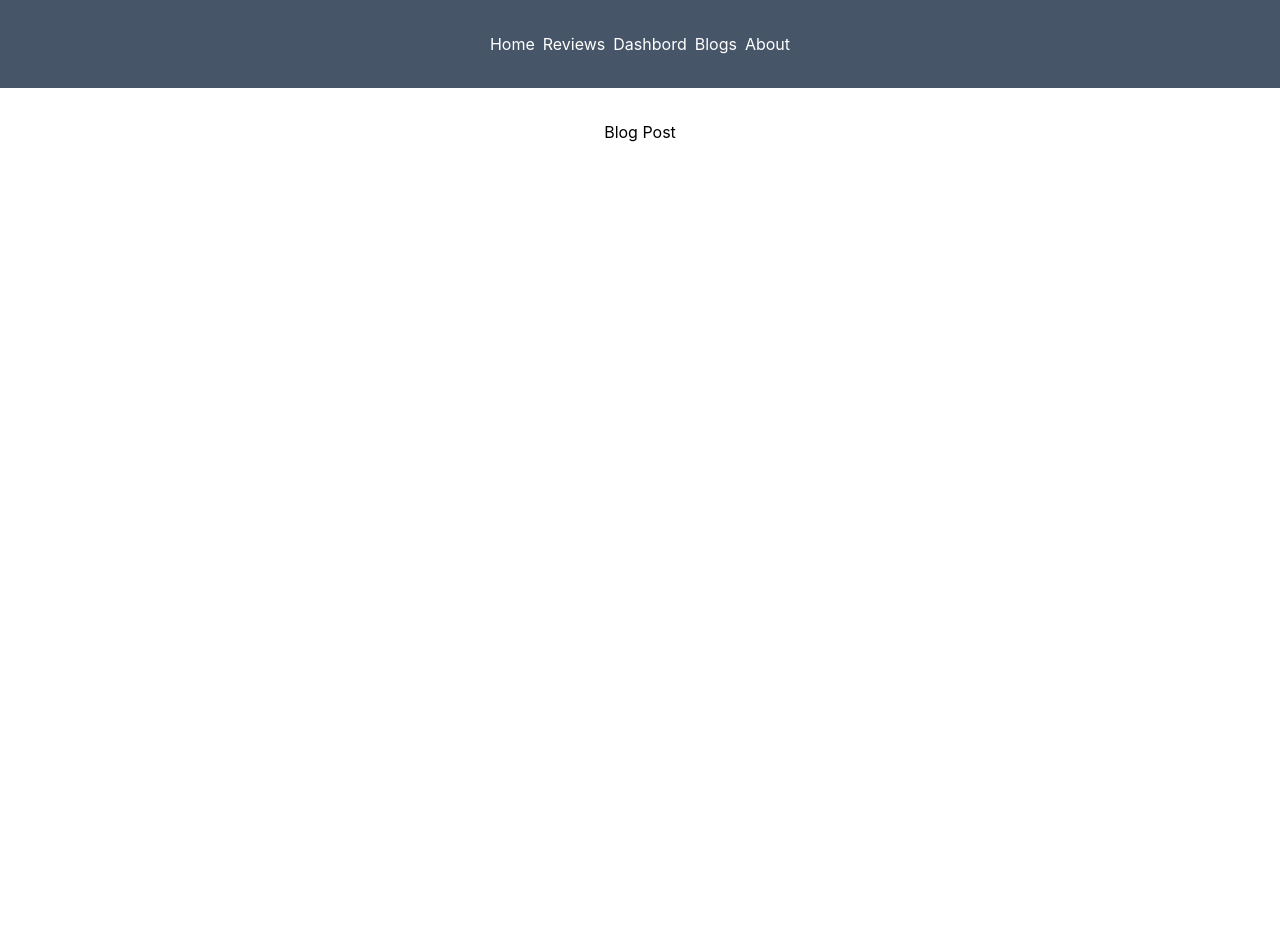
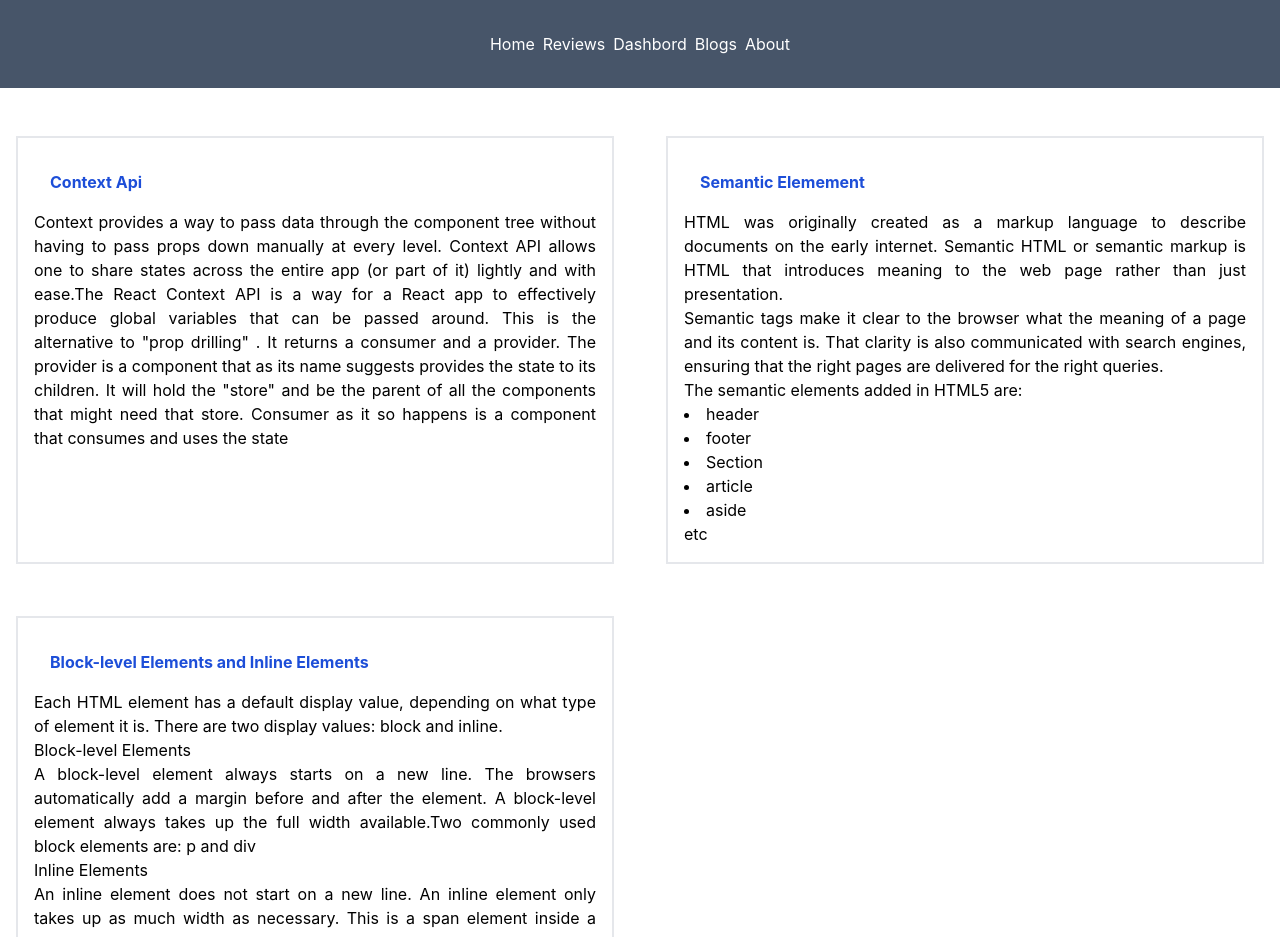
Before and after one commit to MD-MAHBUBUR-RAHMAN/product-review-assignment-nine, a React (Create React App) app: page /blogs in a window 1280 px wide. Shown: the top 937 px of the page. Before the commit the page ends 800 px from the top, so only its background shows below. Built offline with nearby package versions, Linux system fonts and the light colour scheme.

Commit message:
Blog Page Developed

```diff
--- a/src/Components/Blogs/Blogs.js
+++ b/src/Components/Blogs/Blogs.js
@@ -2,9 +2,70 @@ import React from "react";
 
 const Blogs = () => {
   return (
-    <div>
-      <h1>Blog Post</h1>
-    </div>
+    <article className="grid md:grid-cols-2 gap-5">
+      <div className="p-4 border-2 m-4 text-justify">
+        <h1 className="text-blue-700  font-bold p-4 ">Context Api</h1>
+        <p>
+          Context provides a way to pass data through the component tree without
+          having to pass props down manually at every level. Context API allows
+          one to share states across the entire app (or part of it) lightly and
+          with ease.The React Context API is a way for a React app to
+          effectively produce global variables that can be passed around. This
+          is the alternative to "prop drilling" . It returns a consumer and a
+          provider. The provider is a component that as its name suggests
+          provides the state to its children. It will hold the "store" and be
+          the parent of all the components that might need that store. Consumer
+          as it so happens is a component that consumes and uses the state
+        </p>
+      </div>
+      <div className="p-4 border-2 m-4 text-justify">
+        <h5 className="text-blue-700  font-bold p-4 ">Semantic Elemement</h5>
+        <p>
+          HTML was originally created as a markup language to describe documents
+          on the early internet. Semantic HTML or semantic markup is HTML that
+          introduces meaning to the web page rather than just presentation.
+        </p>
+        <p>
+          Semantic tags make it clear to the browser what the meaning of a page
+          and its content is. That clarity is also communicated with search
+          engines, ensuring that the right pages are delivered for the right
+          queries.
+        </p>
+        <p>
+          The semantic elements added in HTML5 are:
+          <li>header</li>
+          <li>footer</li>
+          <li>Section</li>
+          <li>article</li>
+          <li>aside</li>
+          etc
+        </p>
+      </div>
+      <div className="p-4 border-2 m-4 text-justify">
+        <h5 className="text-blue-700  font-bold p-4 ">
+          Block-level Elements and Inline Elements
+        </h5>
+        <p>
+          Each HTML element has a default display value, depending on what type
+          of element it is. There are two display values: block and inline.
+        </p>
+        <div>
+          <h6>Block-level Elements</h6>
+          <p>
+            A block-level element always starts on a new line. The browsers
+            automatically add a margin before and after the element. A
+            block-level element always takes up the full width available.Two
+            commonly used block elements are: p and div
+          </p>
+          <h6>Inline Elements</h6>
+          <p>
+            An inline element does not start on a new line. An inline element
+            only takes up as much width as necessary. This is a span element
+            inside a paragrap
+          </p>
+        </div>
+      </div>
+    </article>
   );
 };
 
--- a/src/Components/Home/Home.js
+++ b/src/Components/Home/Home.js
@@ -7,21 +7,22 @@ const Home = () => {
   return (
     <div>
       <h1 className="font-bold text-xl text-cyan-600 ">Haelend's Ballad</h1>
-      <p className="text-sky-700">By Ian V. Conrey</p>
+      <p className="text-sky-700 mt-4">By Ian V. Conrey</p>
       <div className="grid grid-cols-2 my-10">
-        <div>
+        <div className="my-auto">
           <h2 className="font-bold text-xl text-cyan-600 ">
             Best book for modern Situation
           </h2>
-          <p>
-            Hælend's Ballad is a tale about what happens when men and women from
-            two colliding cultures realize they may not be on the right side.
-            Heroes are villains. The persecuted are oppressors. And when rumors
-            begin to spread that the world is dying, the darkness of their own
-            hearts betrays them
+          <p className="p-8 leading-8 font-serif text-left indent-16">
+            <span className="text-purple-500 font-mono">Hælend's Ballad</span>{" "}
+            is a tale about what happens when men and women from two colliding
+            cultures realize they may not be on the right side. Heroes are
+            villains. The persecuted are oppressors. And when rumors begin to
+            spread that the world is dying, the darkness of their own hearts
+            betrays them
           </p>
         </div>
-        <img src={require("../../books.jpg1.png")} alt="" />
+        <img className="" src={require("../../books.jpg1.png")} alt="" />
       </div>
       <div className="mt-10">
         <h1 className="font-bold text-xl text-cyan-600 ">Customers Review</h1>
@@ -30,9 +31,9 @@ const Home = () => {
             <Review key={review.id} review={review} />
           ))}
         </div>
-        <Link to="/reviews" className="text-sky-700 font-bold my-8">
-          SEE ALL REVIEW
-        </Link>
+        <button className="text-sky-700 font-bold bg-orange-400 my-8 py-2 px-4 rounded-lg">
+          <Link to="/reviews">SEE ALL REVIEW</Link>
+        </button>
       </div>
     </div>
   );
--- a/src/Components/Notfound/Notfound.js
+++ b/src/Components/Notfound/Notfound.js
@@ -3,7 +3,7 @@ import React from "react";
 const Notfound = () => {
   return (
     <div>
-      <h2>Not Found the Page You search</h2>
+      <img className="mx-auto" src={require("../../found1.jpg")} alt="" />
     </div>
   );
 };
--- a/src/Components/Reviews/Reviews.js
+++ b/src/Components/Reviews/Reviews.js
@@ -5,7 +5,7 @@ import Review from "../Review/Review";
 const Reviews = () => {
   const [reviews] = useReview();
   return (
-    <div className="grid md:grid-cols-3 gap-4 bg-gray-300 mt-[-36px]">
+    <div className="grid md:grid-cols-3 gap-4 bg-gray-200 mt-[-36px]">
       {reviews.map((review) => (
         <Review key={review.id} review={review} />
       ))}
```
Also changed, not shown: src/found1.jpg (added).
